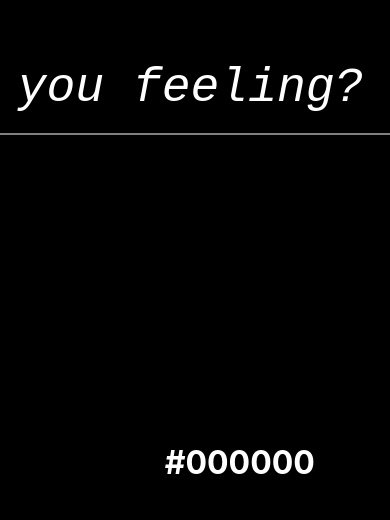
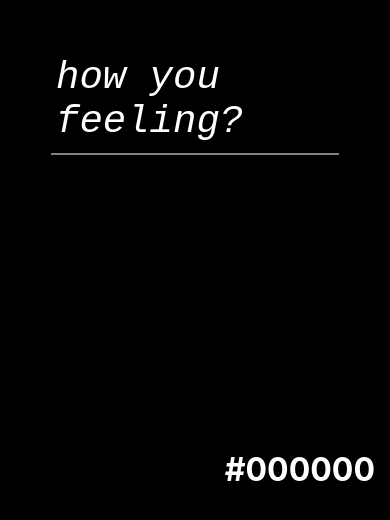
Before and after one commit to You-Gao/playground, a React (Create React App) app in the folder react_apps/mood/: page / in a window 390 px wide. Shown: the part 322-842 px from the top of the page. Built offline with nearby package versions, Linux system fonts and the light colour scheme.

Commit message:
feat: mobile friendly

```diff
--- a/react_apps/mood/src/App.css
+++ b/react_apps/mood/src/App.css
@@ -44,7 +44,7 @@ textarea {
   top: 50%;
   left: 50%;
   transform: translate(-50%, -50%);
-  font-size: 3rem;
+  font-size: 3em;
   padding: 10px 10px 10px 5px;
   display: block;
   border: none;
@@ -55,6 +55,13 @@ textarea {
   resize: none;
   /*transition: top 0.5s ease, left 0.5s ease, transform 0.5s ease, width 0.6s ease .1s, height 0.6s ease .1s, line-height 0.5s ease; */
   transition: top .5s ease;
+}
+
+@media (max-width: 600px) {
+	textarea {
+		width: 70%;
+		line-height: normal;
+	}
 }
 
 textarea::placeholder {
@@ -72,6 +79,6 @@ h1 {
 	position: absolute;
 	bottom: 0%;
 	right: 0%;
-	transform: translate(-50%, -50%);
+	transform: translate(-10%, -30%);
 	color: white;
 }
--- a/react_apps/mood/src/App.js
+++ b/react_apps/mood/src/App.js
@@ -49,7 +49,7 @@ function App() {
 	inputBox.style.left = '5%';       // Set left to 0%
 	inputBox.style.transform = 'none'; // Reset transform to none
 	inputBox.style.width = '90%';
-	inputBox.style.height = '93%';
+	inputBox.style.height = '95%';
 	inputBox.style.lineHeight = 'normal';
 
   }
@@ -57,12 +57,12 @@ function App() {
   function handleBoxReset() {
     const inputBox = document.getElementById('input_box');
     console.log("Setting the box back!");
-    inputBox.style.top = '50%';
-    inputBox.style.left = '50%';
-    inputBox.style.transform = 'translate(-50%,-50%)';
-    inputBox.style.width = '';
-    inputBox.style.height = '';
-    inputBox.style.lineHeight = '50%';
+    inputBox.style.top = null;
+    inputBox.style.left = null;
+    inputBox.style.transform = null;
+    inputBox.style.width = null;
+    inputBox.style.height = null;
+    inputBox.style.lineHeight = null;
 
   }
   function listenForEnter(e) {
```
